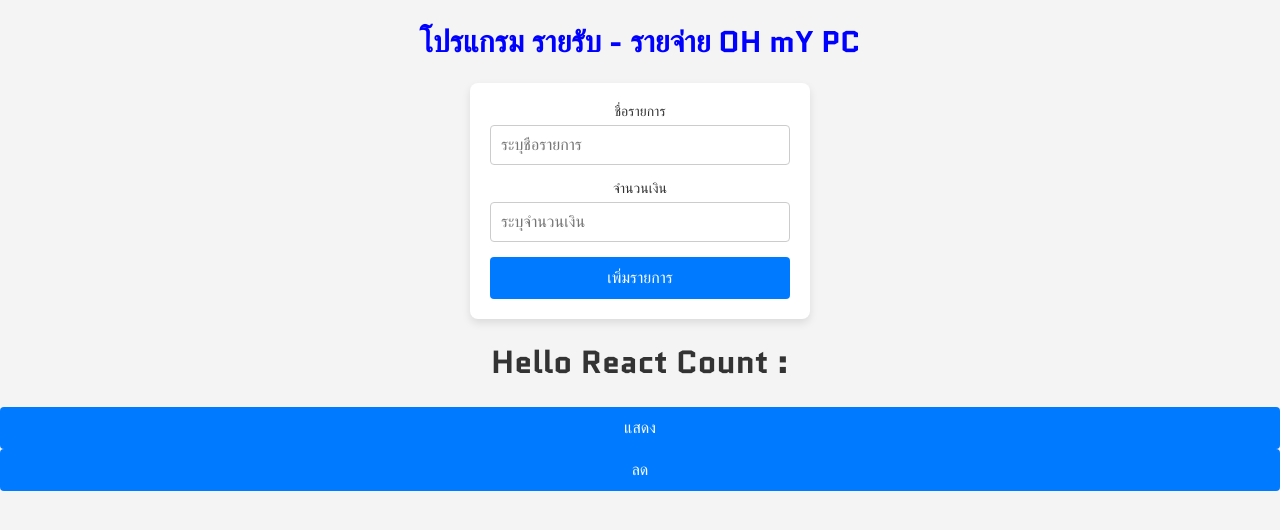
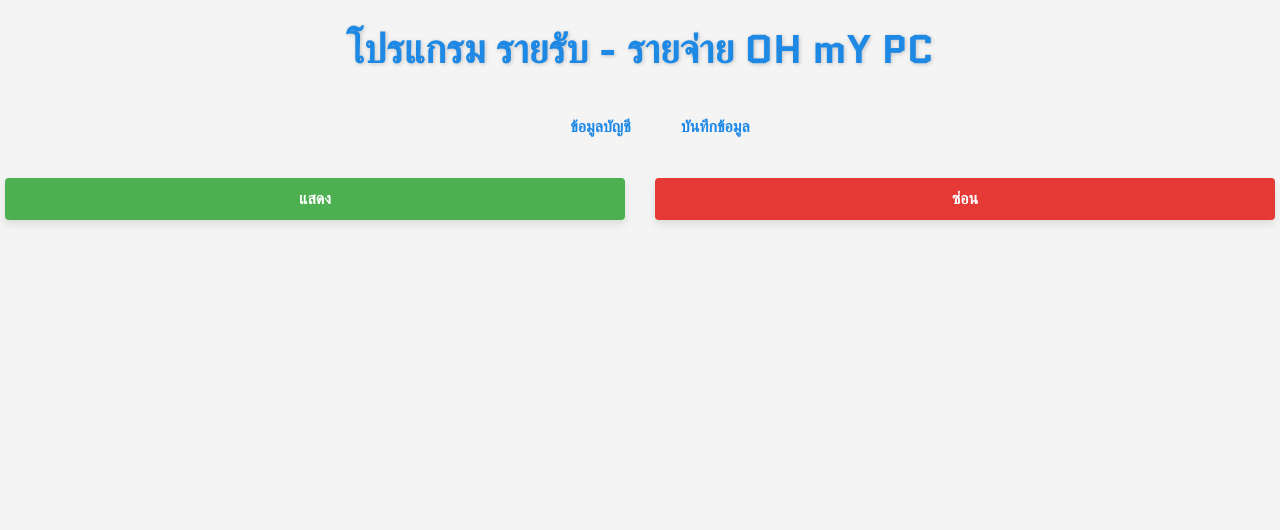
Before and after one commit to 0KrittapasKa0/react_learning_2, a React (Create React App) app: page / in a window 1280 px wide. Shown: the top 530 px of the page. Built offline with nearby package versions, Linux system fonts and the light colour scheme.

Commit message:
React Router And Edit Css

```diff
--- a/src/components/App.css
+++ b/src/components/App.css
@@ -1,5 +1,6 @@
 @import url('https://fonts.googleapis.com/css2?family=Quantico:ital,wght@0,400;0,700;1,400&display=swap');
 
+/* Global Styles */
 body {
     text-align: center;
     font-family: 'Quantico', sans-serif; /* ใช้ฟอนต์ที่นำเข้า */
@@ -8,34 +9,180 @@ body {
     background-color: #f4f4f4; /* สีพื้นหลังของหน้าทั้งหมด */
 }
 
-ul {
-    padding: 0;
-    margin: 20px auto; /* จัดให้อยู่กึ่งกลาง */
-    max-width: 400px; /* กำหนดความกว้างของรายการ */
+h1 {
+    margin-top: 20px;
+    color: #1e88e5; /* สีฟ้าที่ดูสบายตา */
+    font-size: 2.5rem;
+    text-shadow: 1px 1px 4px rgba(0, 0, 0, 0.2); /* เพิ่มเงา */
 }
 
-li {
-    list-style: none; /* ลบจุด bullet ของรายการ */
-    display: flex; /* แสดงเนื้อหาในรูปแบบ flexbox */
-    justify-content: space-between; /* จัดตำแหน่งเนื้อหาให้กระจายออก */
-    align-items: center; /* จัดให้อยู่กึ่งกลางแนวตั้ง */
-    padding: 15px; /* ระยะห่างด้านใน */
-    background-color: #ffffff; /* สีพื้นหลัง */
-    border: 1px solid gray; /* เส้นขอบ */
-    border-radius: 5px; /* มุมโค้งมน */
-    margin-bottom: 10px; /* ระยะห่างระหว่างแต่ละรายการ */
-    box-shadow: 0 2px 4px rgba(0, 0, 0, 0.1); /* เงาเพื่อความสวยงาม */
-    width: 100%; /* ให้กล่องขยายเต็มความกว้างของ ul */
-    box-sizing: border-box; /* รวม padding และ border ในขนาด */
-    transition: transform 0.2s, box-shadow 0.2s; /* เพิ่มเอฟเฟกต์เมื่อ hover */
+/* Menu Styles */
+.menu-item {
+    display: inline-block;
+    margin: 10px;
 }
 
-li:hover {
-    transform: scale(1.02); /* ขยายขนาดเล็กน้อยเมื่อ hover */
-    box-shadow: 0 4px 8px rgba(0, 0, 0, 0.2); /* เพิ่มเงาเมื่อ hover */
+.menu-item a {
+    text-decoration: none; /* ลบเส้นใต้ */
+    color: #1e88e5; /* สีน้ำเงิน */
+    font-weight: bold;
+    padding: 10px 15px;
+    border-radius: 5px;
+    transition: background-color 0.2s, color 0.2s;
 }
 
-h1 {
+.menu-item a:hover {
+    background-color: #e3f2fd; /* สีฟ้าอ่อน */
+    color: #1565c0; /* สีน้ำเงินเข้ม */
+}
+
+/* Button Styles */
+button {
+    padding: 10px 20px;
+    margin: 10px 5px;
+    font-size: 1rem;
+    border: none;
+    border-radius: 5px;
+    cursor: pointer;
+    transition: background-color 0.2s, box-shadow 0.2s;
+}
+
+button:hover {
+    box-shadow: 0 4px 6px rgba(0, 0, 0, 0.15);
+}
+
+button.show {
+    background-color: #4caf50; /* สีเขียว */
+    color: #fff;
+}
+
+button.show:hover {
+    background-color: #43a047; /* เข้มขึ้นเมื่อ hover */
+}
+
+button.hide {
+    background-color: #e53935; /* สีแดง */
+    color: #fff;
+}
+
+button.hide:hover {
+    background-color: #d32f2f; /* เข้มขึ้นเมื่อ hover */
+}
+
+/* Report Component Styles */
+.report-container {
+    max-width: 400px;
+    margin: 20px auto;
+    padding: 20px;
+    background-color: #fff;
+    border-radius: 10px;
+    box-shadow: 0 2px 8px rgba(0, 0, 0, 0.1);
+    text-align: left;
+}
+
+.report-container h4 {
+    font-size: 1.2rem;
+    color: #333;
+    margin-bottom: 10px;
+}
+
+.report-container h1 {
+    font-size: 2rem;
+    color: #1e88e5;
+    margin-bottom: 20px;
+}
+
+.report {
+    display: flex;
+    justify-content: space-between;
+    align-items: center;
+    font-size: 1rem;
+}
+
+.report p {
+    margin: 0;
+}
+
+.report .income {
+    color: #4caf50; /* สีเขียว */
+    font-weight: bold;
+}
+
+.report .expense {
+    color: #e53935; /* สีแดง */
+    font-weight: bold;
+}
+
+/* Transaction List Styles */
+.transaction-list {
+    padding: 0;
+    margin: 20px auto;
+    max-width: 400px;
+}
+
+.transaction-list-item {
+    list-style: none;
+    display: flex;
+    justify-content: space-between;
+    align-items: center;
+    padding: 15px;
+    background-color: #ffffff;
+    border: 1px solid #ddd;
+    border-radius: 8px;
+    margin-bottom: 10px;
+    box-shadow: 0 2px 4px rgba(0, 0, 0, 0.1);
+    width: 100%;
+    box-sizing: border-box;
+    transition: transform 0.2s, box-shadow 0.2s;
+}
+
+.transaction-list-item:hover {
+    transform: scale(1.02);
+    box-shadow: 0 4px 8px rgba(0, 0, 0, 0.2);
+}
+/* Button Container Styles */
+.button-container {
+    display: flex;
+    justify-content: center;
+    gap: 20px;
     margin-top: 20px;
-    color: #333;
-}
+  }
+
+  /* General Button Styles */
+  button {
+    padding: 12px 25px;
+    font-size: 1.1rem;
+    font-weight: bold;
+    border: none;
+    border-radius: 8px;
+    cursor: pointer;
+    outline: none;
+    transition: all 0.3s ease;
+    box-shadow: 0 4px 8px rgba(0, 0, 0, 0.1);
+  }
+
+  /* Button Hover Effect */
+  button:hover {
+    transform: scale(1.05);
+    box-shadow: 0 6px 12px rgba(0, 0, 0, 0.15);
+  }
+
+  /* Show Button (Green) */
+  button.show {
+    background-color: #4caf50; /* เขียว */
+    color: white;
+  }
+
+  button.show:hover {
+    background-color: #45a049; /* เขียวเข้ม */
+  }
+
+  /* Hide Button (Red) */
+  button.hide {
+    background-color: #e53935; /* แดง */
+    color: white;
+  }
+
+  button.hide:hover {
+    background-color: #d32f2f; /* แดงเข้ม */
+  }
--- a/src/components/App.js
+++ b/src/components/App.js
@@ -1,83 +1,113 @@
-import { useContext, useEffect, useState, useReducer, act } from "react";
+import { useContext, useEffect, useState, useReducer } from "react";
 import { v4 as uuidv4 } from "uuid";
 import Items from "./Items";
 import "./App.css";
 import FormCoponent from "./Form";
 import DataContext from "../data/DataContext";
-import ReportComponent from "./ReportComponent";
-import { element } from "prop-types";
+import { ReportComponent, ButtonControlComponent } from './ReportComponent';
+import { BrowserRouter as Router, Routes, Route, Link } from "react-router-dom";
 
 function App() {
   const initdata = [];
   const [items, setItems] = useState(initdata);
   const [ReportIncome, setReportIncome] = useState(0);
   const [ReportExpense, setResportExpense] = useState(0);
+
   const onAddNewItem = (newItem) => {
-    console.log("ข้อมูลที่ได้รับมา ", newItem);
-    setItems((prevItem) => {
-      return [newItem, ...prevItem];
-    });
+    setItems((prevItems) => [newItem, ...prevItems]);
   };
+
   useEffect(() => {
-    const amounts = items.map((items) => items.amount);
+    const amounts = items.map((item) => item.amount);
     const income = amounts
-      .filter((element) => element > 0)
-      .reduce((totol, element) => (totol += element), 0);
+      .filter((value) => value > 0)
+      .reduce((total, value) => total + value, 0);
     const expense =
       amounts
-        .filter((element) => element < 0)
-        .reduce((totol, element) => (totol -= element), 0) * -1;
+        .filter((value) => value < 0)
+        .reduce((total, value) => total + value, 0) * -1;
+
     setReportIncome(income);
     setResportExpense(expense);
-  }, [items, ReportIncome, ReportExpense]);
-  const [showReport, setshowReport] = useState(false);
+  }, [items]);
+
+  const [showReport, setShowReport] = useState(false);
+
   const reducer = (state, action) => {
     switch (action.type) {
       case "Show":
-        return setshowReport(true);
+        setShowReport(true);
+        return true;
       case "Hide":
-        return setshowReport(false);
+        setShowReport(false);
+        return false;
       default:
-        return null;
+        return state;
     }
   };
+
   const [result, dispatch] = useReducer(reducer, showReport);
+
   return (
     <DataContext.Provider
       value={{
         income: ReportIncome,
         expense: ReportExpense,
+        dispatch: dispatch,
       }}
     >
       <div>
         <Header />
-        {showReport && <ReportComponent />}
-        <FormCoponent onAddItem={onAddNewItem} />
-        <Transaction items={items} />
-        <h1>Hello React Count : {result}</h1>
-        <button onClick={() => dispatch({ type: "Show" })}>แสดง</button>
-        <button onClick={() => dispatch({ type: "Hide" })}>ลด</button>
+        <Router>
+          <nav>
+            <ul className="menu">
+              <li className="menu-item">
+                <Link to="/">ข้อมูลบัญชี</Link>
+              </li>
+              <li className="menu-item">
+                <Link to="/add">บันทึกข้อมูล</Link>
+              </li>
+            </ul>
+          </nav>
+          <Routes>
+            <Route
+              path="/"
+              element={
+                <>
+                  {showReport && <ReportComponent />}
+                  <ButtonControlComponent />
+                </>
+              }
+            />
+            <Route
+              path="/add"
+              element={
+                <>
+                  <FormCoponent onAddItem={onAddNewItem} />
+                  <Transaction items={items} />
+                </>
+              }
+            ></Route>
+          </Routes>
+        </Router>
       </div>
     </DataContext.Provider>
   );
 }
 
-let Header = () => {
-  return (
-    <h1 style={{ color: "blue", fontSize: "30px" }}>
-      โปรแกรม รายรับ - รายจ่าย OH mY PC
-    </h1>
-  );
+const Header = () => {
+  return <h1>โปรแกรม รายรับ - รายจ่าย OH mY PC</h1>;
 };
 
-let Transaction = (props) => {
-  const { items } = props;
+const Transaction = ({ items }) => {
   return (
     <div>
-      <ul className="style-none">
-        {items.map((item) => {
-          return <Items key={uuidv4()} {...item} />; //items spread operator
-        })}
+      <ul className="transaction-list">
+        {items.map((item) => (
+          <li className="transaction-list-item" key={uuidv4()}>
+            <Items {...item} />
+          </li>
+        ))}
       </ul>
     </div>
   );
--- a/src/components/ReportComponent.js
+++ b/src/components/ReportComponent.js
@@ -1,11 +1,12 @@
 import { useContext } from "react";
 import DataContext from "../data/DataContext";
-import './ReportComponent.css'; // Import your CSS file
+import "./ReportComponent.css"; // Import your CSS file
 
 const ReportComponent = () => {
-  const { income, expense } = useContext(DataContext);
+  const { income, expense, dispatch } = useContext(DataContext);
 
   return (
+    <div>
       <div className="report-container">
         <h4>ยอดคงเหลือ (บาท)</h4>
         <h1>{income - expense}</h1>
@@ -14,7 +15,25 @@ const ReportComponent = () => {
           <p>รายจ่าย {expense}</p>
         </div>
       </div>
+    </div>
   );
 };
 
-export default ReportComponent;
+const ButtonControlComponent = () => {
+  const { dispatch } = useContext(DataContext);
+  return (
+    <div>
+      <div className="button-container">
+        <button className="show" onClick={() => dispatch({ type: "Show" })}>
+          แสดง
+        </button>
+        <button className="hide" onClick={() => dispatch({ type: "Hide" })}>
+          ซ่อน
+        </button>
+      </div>
+    </div>
+  );
+};
+
+// Export คอมโพเนนต์แยกกัน
+export { ReportComponent, ButtonControlComponent };
```
Lines whose indentation alone changed are shown as unchanged.
